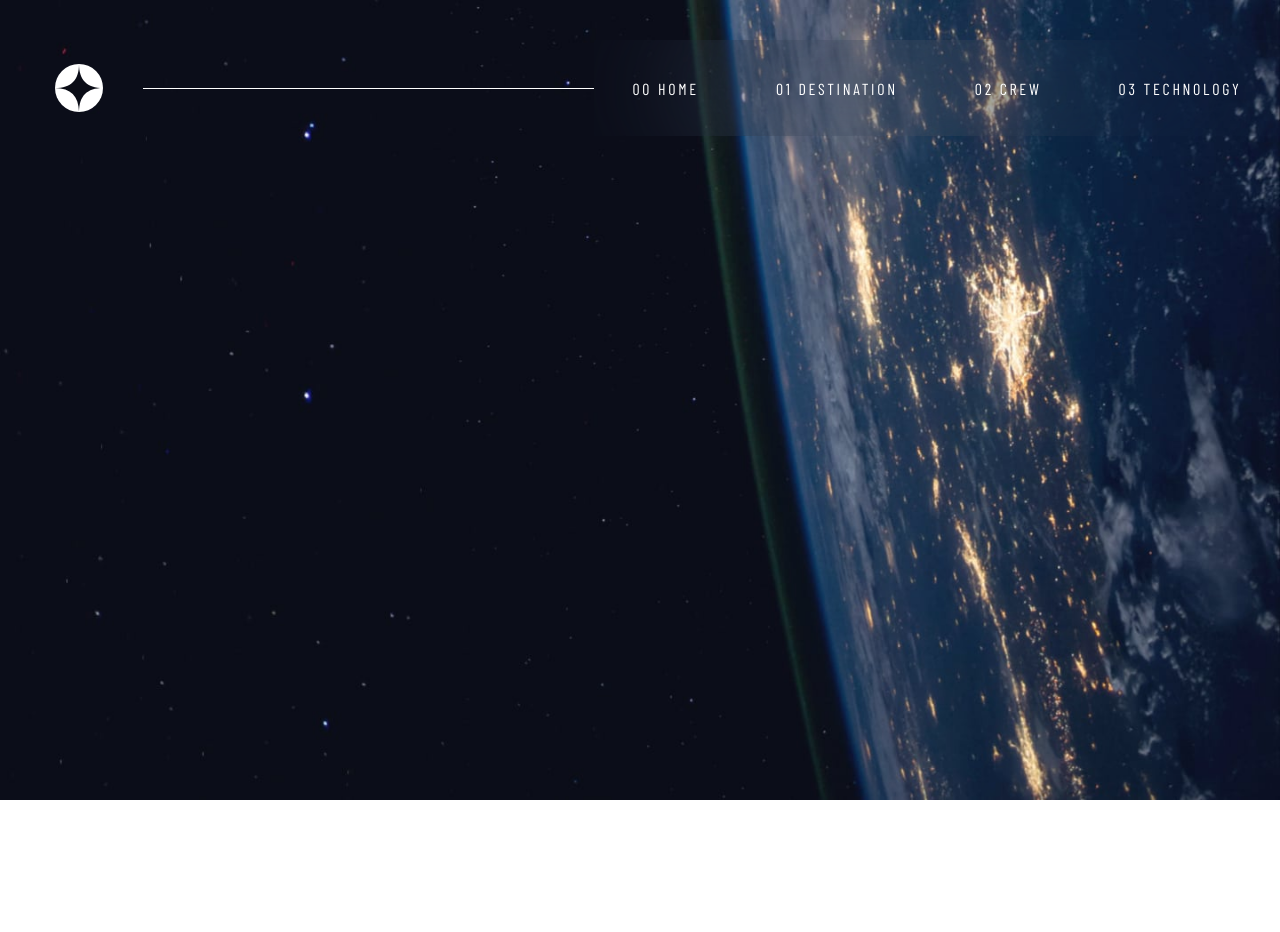
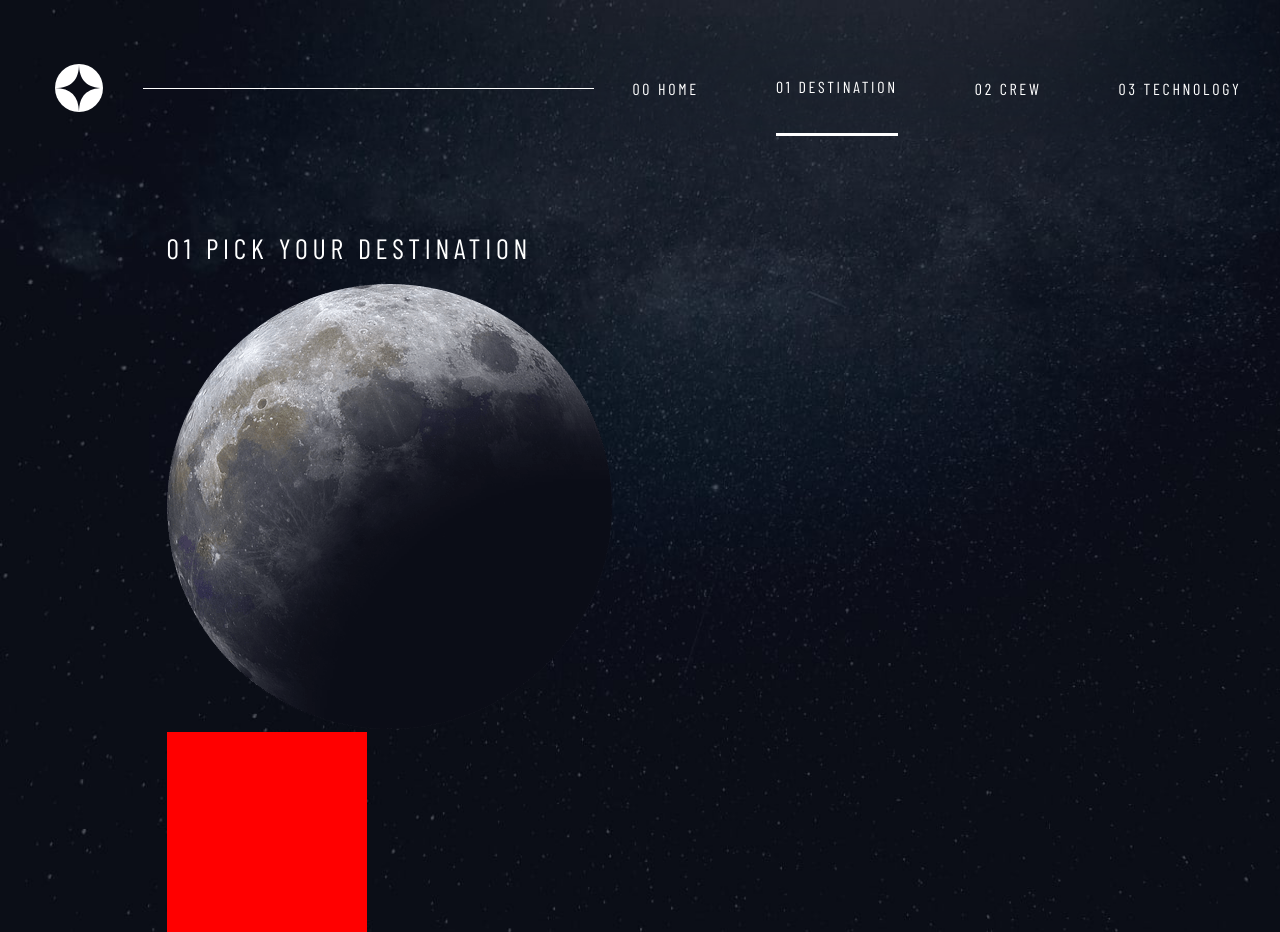
Before and after one commit to Maliklar/space-tourism-website, a Vue app: page /destination in a window 1280 px wide. Before the commit the page ends 800 px from the top, so only its background shows below. Built offline with nearby package versions, Linux system fonts and the light colour scheme; a web font is replaced by a local one.

Commit message:
navbar and routes created

```diff
--- a/src/App.vue
+++ b/src/App.vue
@@ -1,4 +1,4 @@
-<template>
+<template >
   <NavBar />
   <main>
     <router-view />
@@ -9,6 +9,8 @@
 import NavBar from "./components/NavBar.vue";
 
 export default {
+  created() {},
+
   components: { NavBar },
 };
 </script>
@@ -21,11 +23,18 @@ main {
   display: flex;
   flex-direction: column;
 }
-
+.app {
+  min-height: 100vh;
+}
 #app {
   min-height: 100vh;
   position: relative;
   display: flex;
   flex-direction: column;
+  background-color: black;
+  color: white;
+  background-size: cover;
+  background-attachment: fixed;
+  background-repeat: no-repeat;
 }
 </style>
--- a/src/assets/styles.css
+++ b/src/assets/styles.css
@@ -8,8 +8,4 @@
 body {
     padding: 0px;
     margin: 0px;
-    background-image: url("./home/background-home-desktop.jpg");
-    background-size: cover;
-    background-attachment: fixed;
-    background-repeat: no-repeat;
 }
--- a/src/components/NavBar.vue
+++ b/src/components/NavBar.vue
@@ -3,16 +3,66 @@
     <img src="../assets/shared/logo.svg" alt="Space Logo" />
     <div class="h-line"></div>
     <nav>
-      <div class="menu-link">00 HOME</div>
-      <div class="menu-link">01 DESTINATION</div>
-      <div class="menu-link">02 CREW</div>
-      <div class="menu-link">03 TECHNOLOGY</div>
+      <div class="menu-link" :class="{ active: home }">
+        <router-link class="router-link" to="/"> 00 HOME </router-link>
+      </div>
+      <div class="menu-link" :class="{ active: destination }">
+        <router-link class="router-link" to="/destination">
+          01 DESTINATION
+        </router-link>
+      </div>
+      <div class="menu-link" :class="{ active: crew }">
+        <router-link class="router-link" to="/crew"> 02 CREW </router-link>
+      </div>
+      <div class="menu-link" :class="{ active: technology }">
+        <router-link class="router-link" to="/technology">
+          03 TECHNOLOGY
+        </router-link>
+      </div>
     </nav>
   </header>
 </template>
 
 <script>
-export default {};
+export default {
+  data() {
+    return {
+      home: true,
+      destination: false,
+      crew: false,
+      technology: false,
+      deviceType: "desktop",
+    };
+  },
+  computed: {
+    currentRoute() {
+      return this.$route.name;
+    },
+  },
+
+  watch: {
+    $route() {
+      this.home = false;
+      this.destination = false;
+      this.crew = false;
+      this.technology = false;
+
+      if (this.currentRoute == "Home") {
+        this.home = true;
+        this.$store.state.app.style.backgroundImage = `url(${require("../assets/home/background-home-desktop.jpg")})`;
+      } else if (this.currentRoute == "Destination") {
+        this.destination = true;
+        this.$store.state.app.style.backgroundImage = `url(${require("../assets/destination/background-destination-desktop.jpg")})`;
+      } else if (this.currentRoute == "Crew") {
+        this.crew = true;
+        this.$store.state.app.style.backgroundImage = `url(${require("../assets/crew/background-crew-desktop.jpg")})`;
+      } else if (this.currentRoute == "Technology") {
+        this.technology = true;
+        this.$store.state.app.style.backgroundImage = `url(${require("../assets/technology/background-technology-desktop.jpg")})`;
+      }
+    },
+  },
+};
 </script>
 
 <style>
@@ -24,16 +74,31 @@ header {
   align-items: center;
 }
 
-nav {
-  height: 100%;
-  backdrop-filter: blur(80px);
+.router-link {
+  text-decoration: none;
   color: white;
-  width: 56%;
-  display: flex;
   font-family: "Barlow Condensed", sans-serif;
   align-items: center;
   letter-spacing: 2.7px;
   font-size: 16px;
+}
+.menu-link.active {
+  border-bottom: white 3px solid;
+}
+
+.menu-link {
+  height: 100%;
+  text-align: center;
+  display: flex;
+  align-items: center;
+}
+
+nav {
+  height: 100%;
+  backdrop-filter: blur(80px);
+  width: 56%;
+  display: flex;
+
   justify-content: space-around;
 }
 
--- a/src/components/home/ExploreButton.vue
+++ b/src/components/home/ExploreButton.vue
@@ -16,9 +16,9 @@ export default {};
   font-weight: 400;
   font-size: 32px;
   line-height: 37px;
-
+  background-color: white;
   letter-spacing: 2px;
-
+  border: none;
   color: #0b0d17;
 }
 </style>
--- a/src/router/index.js
+++ b/src/router/index.js
@@ -6,14 +6,24 @@ const routes = [{
         name: 'Home',
         component: Home
     },
-    // {
-    //   path: '/about',
-    //   name: 'About',
-    //   // route level code-splitting
-    //   // this generates a separate chunk (about.[hash].js) for this route
-    //   // which is lazy-loaded when the route is visited.
-    //   component: () => import(/* webpackChunkName: "about" */ '../views/About.vue')
-    // }
+    {
+        path: '/destination',
+        name: 'Destination',
+        component: () =>
+            import ('../views/Destination.vue')
+    },
+    {
+        path: '/crew',
+        name: 'Crew',
+        component: () =>
+            import ('../views/Crew.vue')
+    },
+    {
+        path: '/technology',
+        name: 'Technology',
+        component: () =>
+            import ('../views/Technology.vue')
+    },
 ]
 
 const router = createRouter({
--- a/src/store/index.js
+++ b/src/store/index.js
@@ -1,12 +1,12 @@
 import { createStore } from 'vuex'
 
 export default createStore({
-  state: {
-  },
-  mutations: {
-  },
-  actions: {
-  },
-  modules: {
-  }
-})
+    state: {
+        currentRoute: "home",
+        app: document.getElementById("app"),
+        deviceType: "desktop",
+    },
+    mutations: {},
+    actions: {},
+    modules: {}
+});
--- /dev/null
+++ b/src/views/Crew.vue
@@ -0,0 +1,10 @@
+<template>
+  <div class="crew"></div>
+</template>
+
+<script>
+export default {};
+</script>
+
+<style>
+</style>
--- /dev/null
+++ b/src/views/Destination.vue
@@ -0,0 +1,39 @@
+<template>
+  <div class="destination-view">
+    <h1><span>01 </span> PICK YOUR DESTINATION</h1>
+    <div class="destination-view-body">
+      <img src="../assets/destination/image-moon.png" alt="MoonIMage" />
+      <div class="redbox"></div>
+    </div>
+  </div>
+</template>
+
+<script>
+export default {};
+</script>
+
+<style>
+.destination-view {
+  flex: 1;
+  margin-top: 76px;
+  margin-left: 166.5px;
+  margin-right: 166.5px;
+}
+
+.destination-view > h1 {
+  font-family: "Barlow Condensed";
+  font-style: normal;
+  font-weight: 400;
+  font-size: 28px;
+  line-height: 34px;
+  /* identical to box height */
+
+  letter-spacing: 4.725px;
+}
+
+.redbox {
+  background-color: red;
+  height: 200px;
+  width: 200px;
+}
+</style>
--- /dev/null
+++ b/src/views/Technology.vue
@@ -0,0 +1,10 @@
+<template>
+  <div class="technology"></div>
+</template>
+
+<script>
+export default {};
+</script>
+
+<style>
+</style>
```
